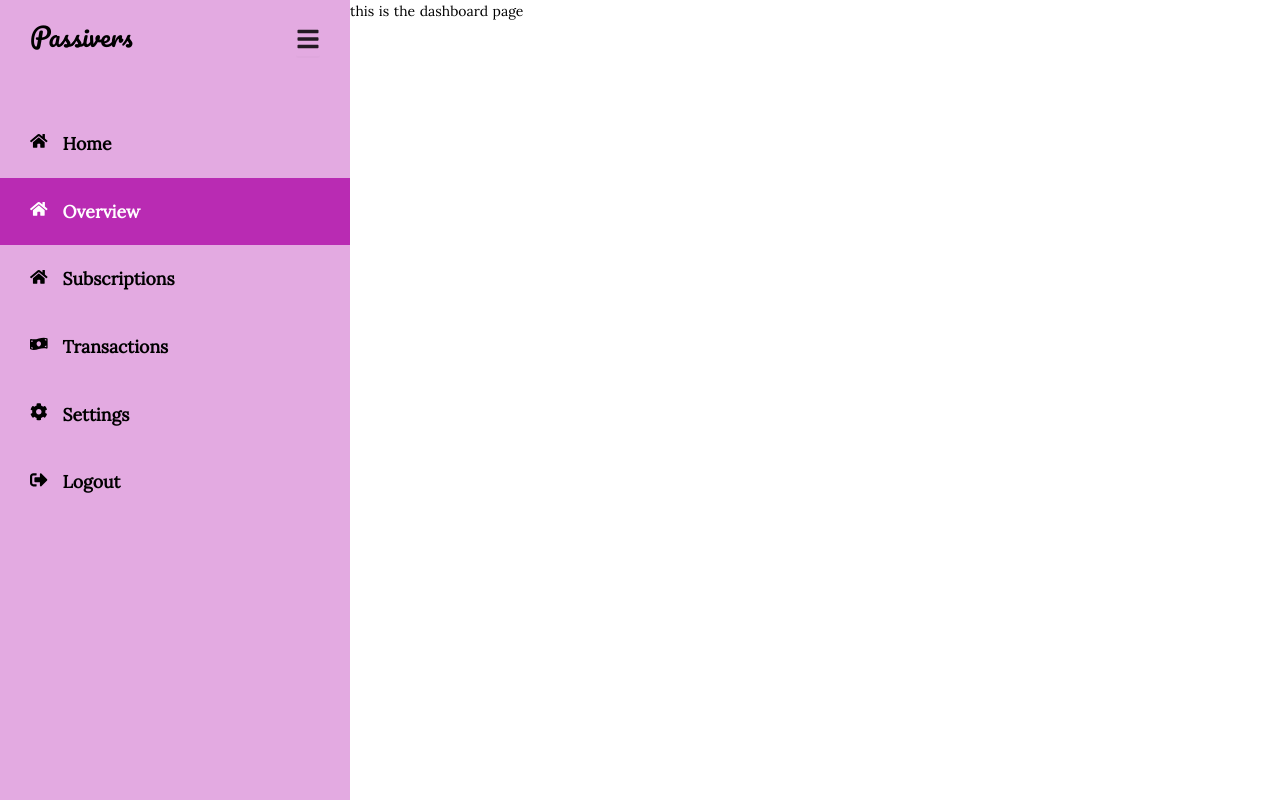
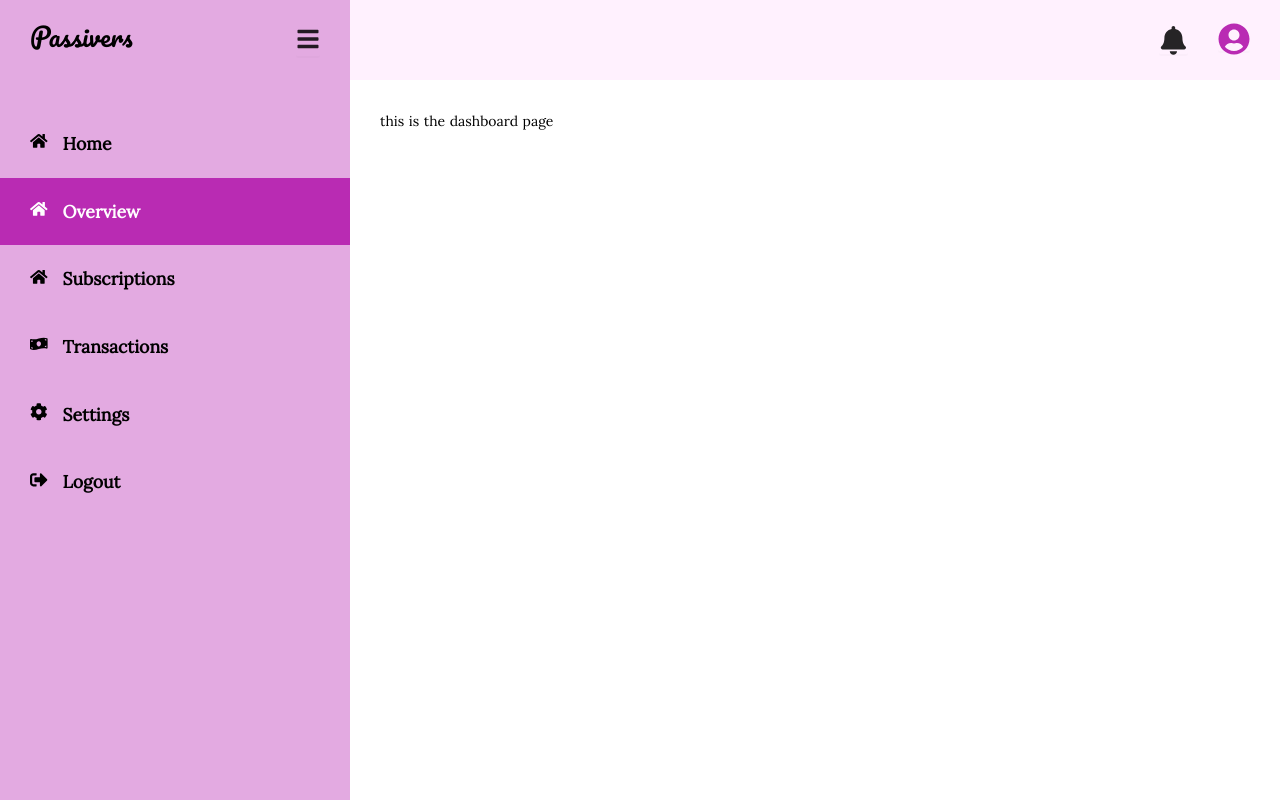
Before and after one commit to Team-STAG/Passiver, a React (Create React App) app: page /account in a window 1280 px wide. Built offline with nearby package versions, Linux system fonts and the light colour scheme.

Commit message:
done with the logged in header section

```diff
--- a/src/assets/styles/user.css
+++ b/src/assets/styles/user.css
@@ -118,4 +118,58 @@ a {
 }
 .users .user-container .main-content {
   width: calc(100% - 350px);
+  height: 100%;
+}
+.users .user-container .main-content .main-content-header {
+  width: 100%;
+  height: 80px;
+  background: #FFF1FE;
+  display: flex;
+  align-items: center;
+}
+.users .user-container .main-content .main-content-header .logged-in-header {
+  width: 100%;
+  padding: 0px 30px;
+  display: flex;
+  align-items: center;
+  justify-content: space-between;
+}
+.users .user-container .main-content .main-content-header .logged-in-header button {
+  background: transparent;
+  font-size: 1.5rem;
+  border: none;
+  padding: 0px;
+}
+.users .user-container .main-content .main-content-header .logged-in-header button:hover, .users .user-container .main-content .main-content-header .logged-in-header button:focus {
+  color: black;
+}
+.users .user-container .main-content .main-content-header .logged-in-header button.mobile-btn {
+  display: none;
+}
+.users .user-container .main-content .main-content-header .logged-in-header .header-actions button {
+  font-size: 1.8rem;
+}
+.users .user-container .main-content .main-content-header .logged-in-header .header-actions button:not(:first-child) {
+  margin-left: 30px;
+}
+.users .user-container .main-content .main-content-header .logged-in-header .header-actions button.account-btn {
+  color: #B92BB3;
+  font-size: 2rem;
+}
+.users .user-container .main-content .main-content-outlet {
+  width: 100%;
+  height: calc(100% - 80px);
+  padding: 30px;
+  overflow-y: scroll;
+  scrollbar-color: rgba(0, 0, 0, 0.5);
+  scrollbar-width: thin;
+}
+.users .user-container .main-content .main-content-outlet::-webkit-scrollbar {
+  width: 5px;
+}
+.users .user-container .main-content .main-content-outlet::-webkit-scrollbar-thumb {
+  background: rgba(0, 0, 0, 0.5);
+}
+.users .user-container .main-content .main-content-outlet::-webkit-scrollbar-track {
+  background: rgba(0, 0, 0, 0.1);
 }/*# sourceMappingURL=user.css.map */
--- a/src/assets/styles/user.scss
+++ b/src/assets/styles/user.scss
@@ -95,6 +95,83 @@
 
         .main-content{
             width: calc(100% - 350px);
+            height: 100%;
+            // border: 1px solid red;
+
+            .main-content-header{
+                width: 100%;
+                height: getMeasurement("headerHeight");
+                background: getColor("tetiary");
+                // border: 1px solid red;
+                display: flex;
+                align-items: center;
+
+                .logged-in-header{
+                    width: 100%;
+                    padding: 0px 30px;
+                    display: flex;
+                    align-items: center;
+                    justify-content: space-between;
+
+                    button{
+                        background: transparent;
+                        font-size: 1.5rem;
+                        border: none;
+                        padding: 0px;
+
+                        &:hover,
+                        &:focus{
+                            color: getColor("default");
+                        }
+
+                        &.mobile-btn{
+                            display: none;
+
+                        }
+                    }
+
+                    .header-actions{
+
+                        button{
+                            font-size: 1.8rem;
+
+                            &:not(:first-child){
+                                margin-left: 30px;
+                            }
+
+                            &.account-btn{
+                                color: getColor("primary");
+                                font-size: 2rem;
+                            }
+                        }
+
+                    }
+                }
+
+            }
+
+            .main-content-outlet{
+                width: 100%;
+                height: calc(100% - getMeasurement("headerHeight"));
+                // border: 1px solid red;
+                padding: 30px;
+                overflow-y: scroll;
+                scrollbar-color: rgba(0, 0, 0, .5);
+                scrollbar-width: thin;
+
+                &::-webkit-scrollbar{
+                    width: 5px;
+                }
+
+                &::-webkit-scrollbar-thumb{
+                    background: rgba(0, 0, 0, .5);
+                }
+
+                &::-webkit-scrollbar-track{
+                    background: rgba(0, 0, 0, .1);
+                }
+
+            }
         }
 
     }
--- a/src/components/LoggedInHeader.js
+++ b/src/components/LoggedInHeader.js
@@ -1,8 +1,33 @@
+import { Button } from 'antd'
 import React from 'react'
+import { FaBars, FaBell, FaUserCircle } from 'react-icons/fa'
+import { useNavigate } from 'react-router-dom'
 
 const LoggedInHeader = () => {
+    const navigate = useNavigate();
   return (
-    <></>
+    <>
+
+        <div className='logged-in-header'>
+
+            <div className='mobile-btn-content'>
+
+                <Button className='mobile-btn'><FaBars /></Button>
+
+            </div>
+
+            <div className='header-actions'>
+
+                <Button className='notif-btn'><FaBell /></Button>
+                <Button className='account-btn' onClick={()=>{
+                    navigate("/account/settings")
+                }}><FaUserCircle /></Button>
+
+            </div>
+
+        </div>
+
+    </>
   )
 }
 
--- a/src/pages/Users.jsx
+++ b/src/pages/Users.jsx
@@ -1,6 +1,6 @@
 import React, { useState } from 'react'
 import { Outlet } from 'react-router-dom'
-import { LoggedInNav } from '../components'
+import { LoggedInHeader, LoggedInNav } from '../components'
 
 //importing styles and image
 import "../assets/styles/user.css"
@@ -22,7 +22,19 @@ const Users = () => {
         </div>
         <div className='main-content'>
 
-          <Outlet />
+          <div className='main-content-header'>
+
+            <LoggedInHeader />
+
+          </div>
+
+
+          <div className="main-content-outlet">
+
+            <Outlet />
+
+          </div>
+
 
         </div>
 
```
Also changed, not shown: 1 other file (tests, documents, lock files or other folders).
